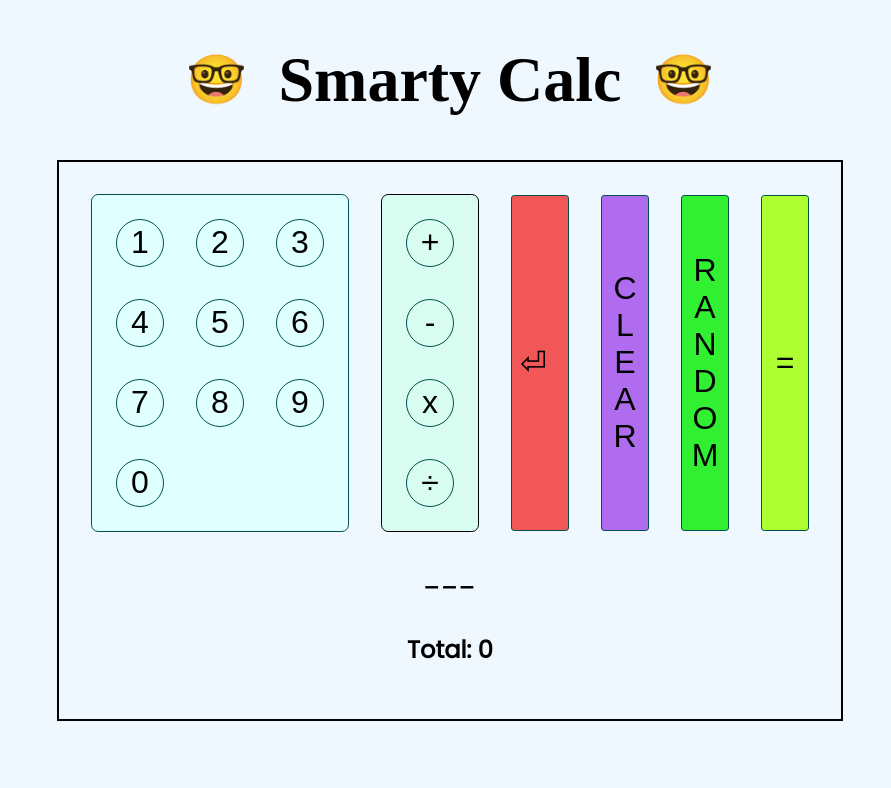
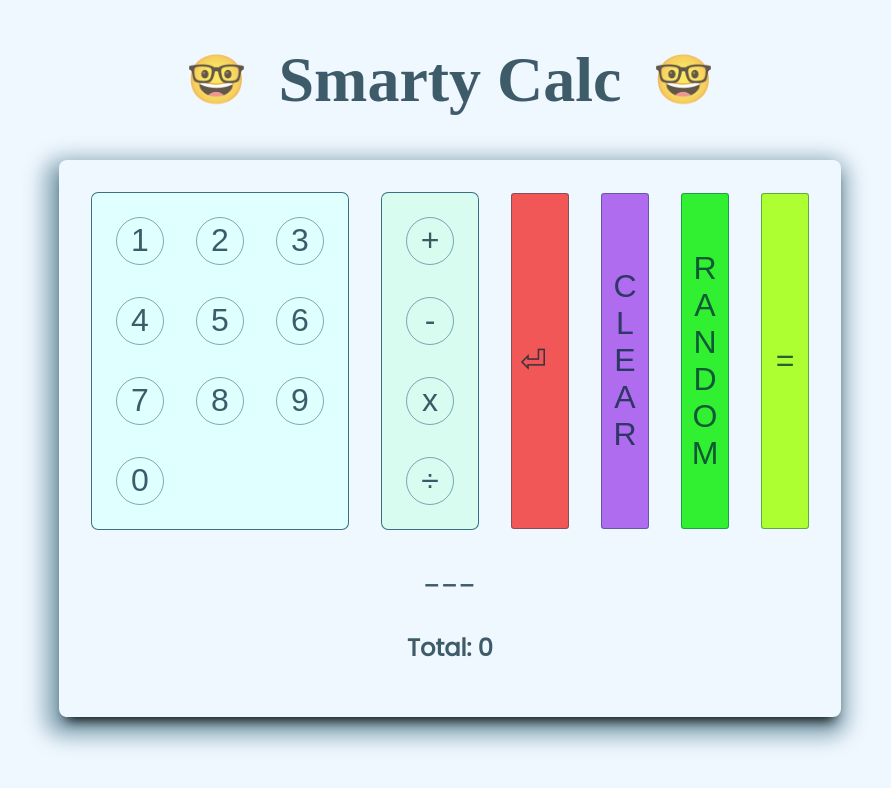
Before and after one commit to NadyaCodes/smarty-calc, a React (Create React App) app: page / in a window 1280 px wide. Shown: the top 788 px of the page, without its empty margins (190-1081 px from the left). Built offline with nearby package versions, Linux system fonts and the light colour scheme; a web font is replaced by a local one.

Commit message:
style calc container

```diff
--- a/src/App.css
+++ b/src/App.css
@@ -1,5 +1,5 @@
 html {
-  background-color: aliceblue;
+  background-color: #f0f8ff;
 }
 
 .App {
@@ -10,6 +10,7 @@ html {
   display: flex;
   flex-direction: column;
   align-items: center;
+  color: rgba(3, 39, 55, 0.75);
 }
 
 .header {
@@ -24,10 +25,12 @@ html {
   animation: fade-in 2.5s linear;
   display: flex;
   justify-content: center;
-  border: 2px solid black;
+  /* border: .2px solid #05425C; */
+  border-radius: .5rem;
   width: fit-content;
   padding: 2rem;
-
+  -webkit-box-shadow: 0px 10px 13px -7px #000000, -4px 9px 21px 10px rgba(5,66,92,0.45);
+  box-shadow: 0px 10px 13px -7px #000000, -4px 9px 21px 10px rgba(5,66,92,0.45);
 }
 
 @keyframes fade-in {
@@ -44,7 +47,7 @@ html {
 }
 
 .number-container {
-  border: .1rem solid rgb(0, 79, 79);
+  border: .1rem solid rgba(5,66,92,0.75);
   border-radius: .45rem;
   background-color: rgb(224, 255, 255);
   max-width: 50%;
@@ -56,7 +59,7 @@ html {
 
 .symbols-container {
   background-color: rgb(216, 252, 240);
-  border: .1rem solid black;
+  border: .1rem solid rgba(5,66,92,0.75);;
   border-radius: .45rem;
   display: grid;
   gap: 2rem;
@@ -72,8 +75,8 @@ button {
   font-size: xx-large;
   background-color: transparent;
   border: .1rem solid;
-  border-color: rgb(0, 79, 79);
-
+  border-color: rgba(5,66,92,0.45);;
+  color: rgba(3, 39, 55, 0.75);
 }
 
 button:hover {
```
